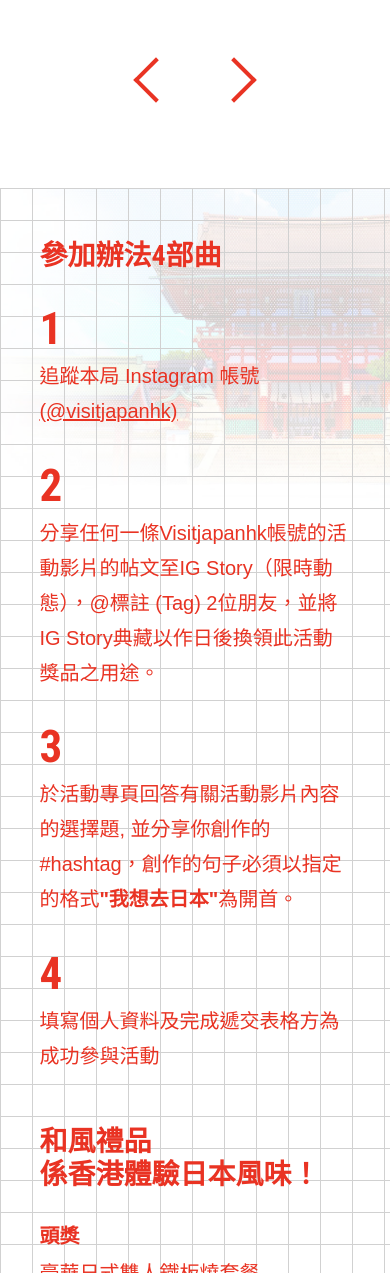
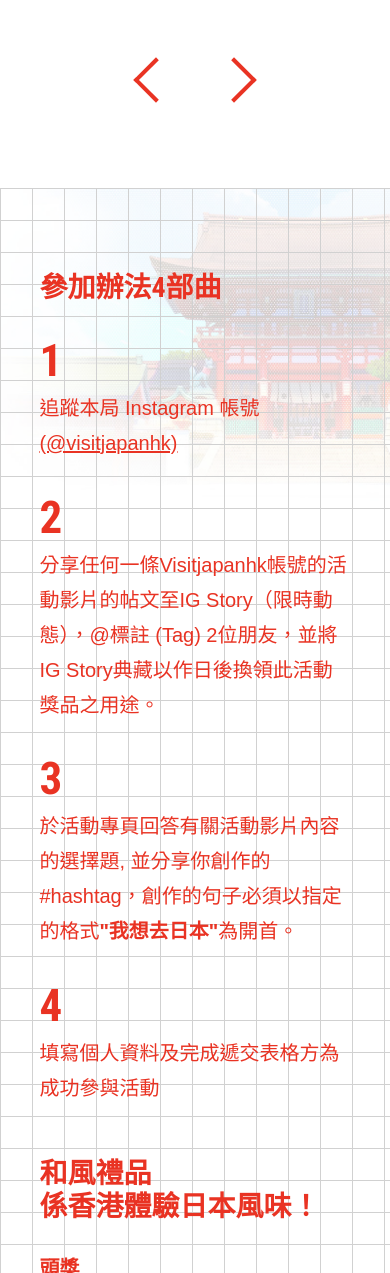
Before and after one commit to kitctee/kitctee.github.io, a PHP site: page /detail.html in a window 390 px wide. Shown: the part 5227-6500 px from the top of the page. Run offline with PHP 8.4, Linux system fonts and the light colour scheme; some libraries are stand-ins or nearby versions.

Commit message:
minor fix

```diff
--- a/youthgetinspired/css/message.scss
+++ b/youthgetinspired/css/message.scss
@@ -21,10 +21,12 @@
     background-image: url("../img/bg_otera.jpg");
     background-repeat: no-repeat;
     background-position: top right;
+    @include media-1440 {
+      opacity: 0.5;
+    }
     @include media-1024 {
       background-size: contain;
       background-image: url("../img/bg_otera_s.jpg");
-      opacity: 0.5;
     }
   }
   &.detail:before {
@@ -63,12 +65,17 @@
 }
 .event-detail-wrap {
   align-items: flex-start;
+  // padding-top: 3vw;
+  padding-top: 2em;
   padding-bottom: 6vw;
+  // @include media-1024 {
+  // }
   @include media-1023 {
     flex-direction: column;
   }
   @include media-768 {
-    padding: 0 1em;
+    padding-left: 1em;
+    padding-right: 1em;
   }
 }
 .event-detail {
```
Also changed, not shown: youthgetinspired/css/message.css (+9 -2 lines), youthgetinspired/css/main.css.
